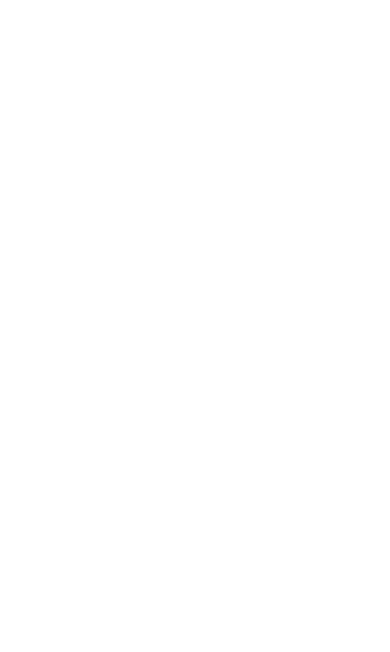
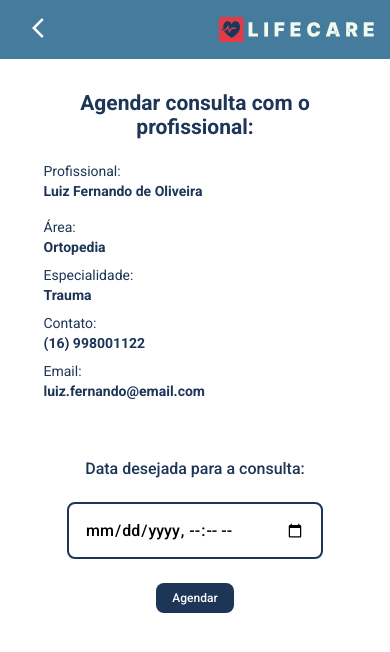
Before and after one commit to rafa-tm/DSW2_trab, a plain HTML site: page agendarConsulta.html in a window 390 px wide. Drawn offline with Linux system fonts and the light colour scheme.

Commit message:
Agendar consulta e algumas correções

```diff
--- a/agendarConsulta.html
+++ b/agendarConsulta.html
@@ -0,0 +1,66 @@
+<!DOCTYPE html>
+<html lang="pt-br">
+
+<head>
+  <meta charset="UTF-8" />
+  <meta name="viewport" content="width=device-width, initial-scale=1.0" />
+  <title>Login</title>
+
+  <link rel="icon" type="svg" href="./assets/images/Simbolo.svg" />
+  <link href="https://fonts.googleapis.com/css2?family=Roboto:wght@100;300;400;500;700;900&display=swap"
+    rel="stylesheet">
+
+  <link href="https://fonts.googleapis.com/icon?family=Material+Icons" rel="stylesheet">
+  <link rel="stylesheet" href="./assets/css/global.css" />
+  <link rel="stylesheet" href="./assets/css/components/header.css" />
+  <link rel="stylesheet" href="./assets/css/components/buttons.css" />
+  <link rel="stylesheet" href="./assets/css/components/inputs.css" />
+  <link rel="stylesheet" href="./assets/css/agendar.css" />
+</head>
+
+<body>
+  <!-- Cabeçalho -->
+  <header class="header">
+    <a href="/homeCliente.html" class="button-ternary"><i class="material-icons">arrow_back_ios</i></a>
+    <img src="./assets/images/Logotipo.svg" alt="Logotipo LifeCare" />
+  </header>
+
+  <main class="main-frame">
+    <div class="review">
+      <h2>Agendar consulta com o profissional:</h2>
+      <div class="review_infos">
+        <div class="dados">
+          <p>Profissional:</p>
+          <strong>Luiz Fernando de Oliveira</strong>
+        </div>
+        <div class="outros_dados">
+          <div class="dados">
+            <p>Área:</p>
+            <strong>Ortopedia</strong>
+          </div>
+          <div class="dados">
+            <p>Especialidade:</p>
+            <strong>Trauma</strong>
+          </div>
+          <div class="dados">
+            <p>Contato:</p>
+            <strong>(16) 998001122</strong>
+          </div>
+          <div class="dados">
+            <p>Email:</p>
+            <strong>luiz.fernando@email.com</strong>
+          </div>
+        </div>
+      </div>
+    </div>
+    <div class="agendar">
+      <label>Data desejada para a consulta:</label>
+      <input class="datelocal-input" type="datetime-local" name="dataConsulta" id="dataConsulta">
+      <a href="/homeCliente.html"><button class="button-primary">Agendar</button></a>
+    </div>
+  </main>
+</body>
+
+<script src="login.js"></script>
+
+</html>
--- /dev/null
+++ b/assets/css/agendar.css
@@ -0,0 +1,107 @@
+.main-frame {
+  display: flex;
+  flex-direction: column;
+  align-items: center;
+  justify-content: space-around;
+  height: max-content;
+  padding-top: 3.2rem;
+  gap: 5.6rem;
+  margin: 0 10%;
+  color: var(--primary-300);
+}
+
+.review {
+  display: flex;
+  flex-direction: column;
+  gap: 3.2rem;
+  width: 60%;
+  font-size: 1.8rem;
+}
+
+.review_infos {
+  display: flex;
+  flex-direction: column;
+  row-gap: 1.6rem;
+  margin: 0 3.2rem;
+}
+
+.outros_dados {
+  display: grid;
+  grid-template-columns: auto auto;
+  gap: 0.8rem 4rem;
+}
+
+.dados {
+  display: flex;
+  justify-content: space-between;
+  gap: 2.4rem;
+  width: 100%;
+  margin-bottom: 0.4rem;
+}
+
+.agendar {
+  display: flex;
+  align-items: center;
+  justify-content: space-around;
+  gap: 5.6rem;
+}
+
+.agendar input[type="datetime-local"] {
+  width: max-content;
+}
+
+.agendar label {
+  font-size: 2rem;
+  font-weight: 500;
+}
+
+@media screen and (max-width: 1000px) {
+  .review {
+    gap: 3.2rem;
+    width: 85%;
+  }
+  .review h2 {
+    text-align: center;
+  }
+  .review_infos {
+    margin: 0 2.4rem;
+  }
+  .outros_dados {
+    grid-template-columns: auto;
+  }
+}
+
+@media screen and (max-width: 650px) {
+  .header {
+    flex-direction: row;
+  }
+  .review {
+    font-size: 1.4rem;
+  }
+  .agendar label {
+    font-size: 1.6rem;
+  }
+
+  .agendar {
+    flex-direction: column;
+    gap: 2.4rem;
+  }
+}
+
+@media screen and (max-width: 500px) {
+  .main-frame {
+    gap: 5.6rem;
+    margin: 0;
+  }
+  .review {
+    gap: 2.4rem;
+    width: 90%;
+  }
+}
+
+@media screen and (max-width: 430px) {
+  .dados {
+    flex-direction: column;
+    gap: 0.4rem;
+  }
+}
--- a/assets/css/components/buttons.css
+++ b/assets/css/components/buttons.css
@@ -1,6 +1,15 @@
 a {
   text-decoration: none;
   color: var(--white);
+  user-select: none;
+}
+
+i {
+  user-select: none;
+}
+
+a:focus-visible {
+  outline: none;
 }
 
 .button-primary {
@@ -20,8 +29,12 @@ a {
   opacity: 80%;
 }
 
+.button-primary:focus-visible {
+  outline: 0.2rem solid var(--primary-100);
+}
+
 .button-secondary {
-  background-color: inherit;
+  background-color: transparent;
   border: 0.2rem solid var(--secondary);
   border-radius: 0.8rem;
   color: var(--secondary);
@@ -32,6 +45,14 @@ a {
   cursor: pointer;
 }
 
+.button-secondary:hover {
+  background-color: var(--secondary_opacity);
+}
+
+.button-secondary:focus-visible {
+  outline: 0.2rem solid var(--secondary);
+}
+
 .button-ternary {
   background-color: unset;
   color: var(--white);
@@ -40,6 +61,11 @@ a {
   cursor: pointer;
   font-size: 1.4rem;
   padding: 0.8rem 3.2rem;
+}
+
+.button-ternary:focus-visible {
+  outline: none;
+  text-decoration: underline double var(--primary-100);
 }
 
 .with_icon {
--- a/assets/css/components/inputs.css
+++ b/assets/css/components/inputs.css
@@ -25,6 +25,21 @@
   font-weight: 400;
 }
 
+.datelocal-input {
+  background: transparent;
+  font-family: var(--font-roboto);
+  font-size: 1.6rem;
+  font-weight: 500;
+  padding: 1.6rem;
+  border: 0.2rem solid var(--primary-300);
+  border-radius: 0.8rem;
+  width: 100%;
+}
+
+.datelocal-input i {
+  color: var(--secondary);
+}
+
 @media screen and (max-width: 1000px) {
   .text-input {
     padding: 0.8rem 1.6rem;
--- a/assets/css/global.css
+++ b/assets/css/global.css
@@ -16,6 +16,7 @@
   --white: #fff;
   --black: #000;
   --secondary: #e63946;
+  --secondary_opacity: #e6394715;
 
   /* Define a relação de tamanho de fonte para 10px ao invés de 16px*/
   font-size: 62.5%;
--- a/assets/css/home.css
+++ b/assets/css/home.css
@@ -98,6 +98,9 @@
   .data-consulta {
     font-size: 1.6rem;
   }
+  .single {
+    flex-direction: row;
+  }
 }
 
 @media screen and (max-width: 500px) {
@@ -118,7 +121,7 @@
   .main-frame {
     font-size: 1.4rem;
   }
-  .header {
+  .header-special {
     display: flex;
     flex-direction: column;
   }
--- a/slider.js
+++ b/slider.js
@@ -1,5 +1,5 @@
 const controls = document.querySelectorAll(".control");
-let currentItem = 1;
+let currentItem = 0;
 const items = document.querySelectorAll(".item");
 const maxItems = items.length;
 
```
Also changed, not shown: homeCliente.html (+1 -1 lines), homeProfissional.html (+94 -2 lines), index.html (+5 -5 lines), login.html (+2 -2 lines), 1 other file.
